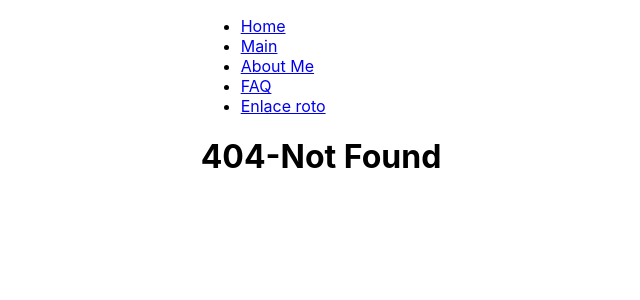
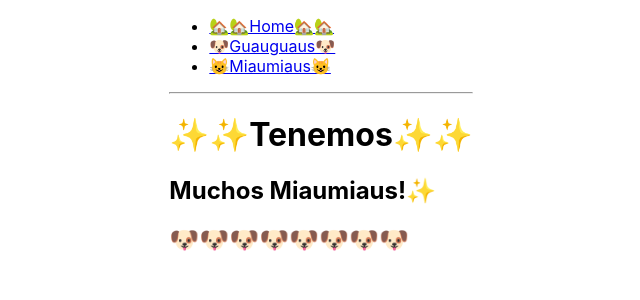
Before and after one commit to glorialunar/DigitalHouse, a React (Create React App) app in the folder mesitas/: page /miaumiaus in a window 1280 px wide. Before the commit this address had no page. Shown: the top 300 px of the page, without its empty margins (319-959 px from the left). Built offline with nearby package versions, Linux system fonts and the light colour scheme; the HTML template or start-up script is replaced by a standard one.

Commit message:
Mesita clase 16

```diff
--- a/mesitas/src/App.js
+++ b/mesitas/src/App.js
@@ -8,7 +8,8 @@
 // import Mesita11 from './mesita-clase11/Rejuvenecedor';
 // import Mesita14 from './mesita-clase14/MesaClase14';
 // import Mesita15 from './mesita-clase15/MesaClase15';
-import Clase17A from './react-router-dom/Clase17A';
+// import Clase17A from './react-router-dom/Clase17A';
+import Clase16 from "./mesita-clase16/Clase16";
 
 function App() {
   return (
@@ -23,7 +24,8 @@ function App() {
       {/* <Mesita11/> */}
       {/* <Mesita14/> */}
       {/* <Mesita15/> */}
-      <Clase17A/>
+      {/* <Clase17A/> */}
+      <Clase16/>
     </>
   );
 }
--- /dev/null
+++ b/mesitas/src/mesita-clase16/Clase16.jsx
@@ -0,0 +1,26 @@
+import { BrowserRouter, Link, Route, Routes } from "react-router-dom";
+import Guaguaus from "./Guauguaus";
+import Home from "./Home";
+import Miaumiaus from "./Miaumiaus";
+
+function Clase16() {
+    return (
+        <BrowserRouter>
+            <div>
+                <ul>
+                    <li><Link to="/">🏡🏡Home🏡🏡</Link></li>
+                    <li><Link to="/guauguaus">🐶Guauguaus🐶</Link></li>
+                    <li><Link to="/miaumiaus">😺Miaumiaus😺</Link></li>
+                </ul>
+            </div>
+            <Routes>
+                    <Route path="/" element={<Home/>}>
+                        <Route path="/guauguaus" element={<Guaguaus/>}/>
+                        <Route path="/miaumiaus" element={<Miaumiaus/>}/>
+                    </Route>
+            </Routes>
+        </BrowserRouter>
+    );
+}
+
+export default Clase16;
--- /dev/null
+++ b/mesitas/src/mesita-clase16/Guauguaus.jsx
@@ -0,0 +1,10 @@
+function Guaguaus() {
+    return (
+        <>
+            <h2>Muchos Guauguaus!✨</h2>
+            <h2>🐶🐶🐶🐶🐶🐶🐶🐶</h2>
+        </>
+    );
+}
+
+export default Guaguaus;
--- /dev/null
+++ b/mesitas/src/mesita-clase16/Home.jsx
@@ -0,0 +1,13 @@
+import { Outlet } from "react-router-dom";
+
+function Home() {
+    return (
+        <>
+            <hr/>
+            <h1>✨✨Tenemos✨✨</h1>
+            <Outlet/>
+        </>
+     );
+}
+
+export default Home;
--- /dev/null
+++ b/mesitas/src/mesita-clase16/Miaumiaus.jsx
@@ -0,0 +1,10 @@
+function Miaumiaus() {
+    return (
+        <>
+            <h2>Muchos Miaumiaus!✨</h2>
+            <h2>🐶🐶🐶🐶🐶🐶🐶🐶</h2>
+        </>
+    );
+}
+
+export default Miaumiaus;
```
